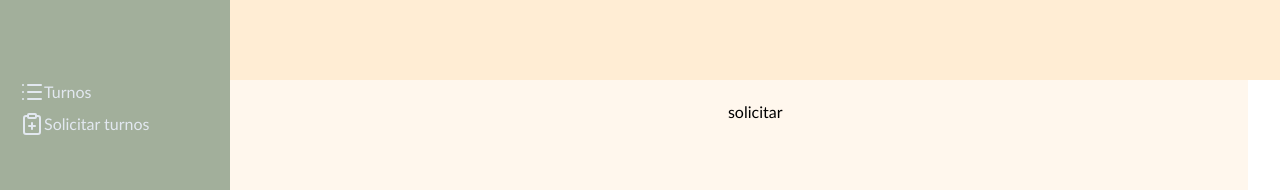
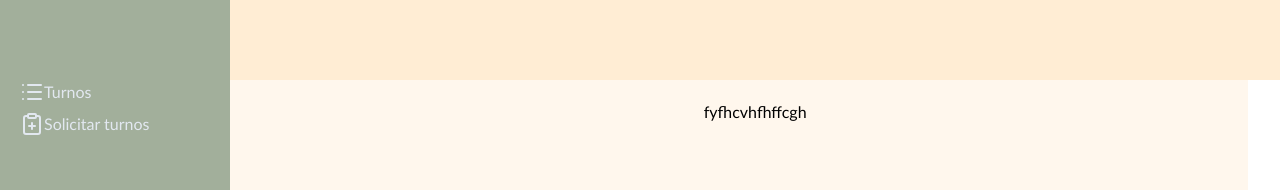
Before and after one commit to FlorenciaCabello655/Clinica-web---proyecto-final, a React (Vite) app: page /paciente in a window 1280 px wide. Both pictures are taken after a click on the button "Solicitar turnos". Shown: the top 190 px of the page. Built offline with nearby package versions, Linux system fonts and the light colour scheme.

Commit message:
panel paciente

```diff
--- a/src/App.jsx
+++ b/src/App.jsx
@@ -7,8 +7,6 @@ import Footer from "./components/footer/footer";
 import Registro from "./pages/registro/registro";
 import IniciarSesion from "./pages/iniciarSesion/iniciarSesion";
 import Paciente from "./pages/paciente/paciente";
-import Turnos from "./components/turnos/turnos"
-import Solicitar from ":/components/solicitar/solicitar"
 
 function App() {
   const [mostrarNavYFoot, setMostrarNavYFoot] = useState(true);
@@ -36,8 +34,6 @@ function App() {
           <Route path="/registro" element={<Registro />} />
           <Route path="/iniciarSesion" element={<IniciarSesion />} />
           <Route path="/paciente" element={<Paciente />} />
-          <Route path="/turnos" element={<Turnos/>} />
-          <Route path="/solicitar" element={<Solicitar />} />
         </Routes>
 
         {mostrarNavYFoot && <Footer></Footer>}
--- a/src/components/solicitar/solicitar.jsx
+++ b/src/components/solicitar/solicitar.jsx
@@ -1,5 +1,8 @@
-function solicitar (){
-
+function Solicitar (){
+return(
+    <> <h1>fyfhcvhfhffcgh</h1>
+    </>
+)
 }
 
-export default solicitar;
+export default Solicitar;
--- a/src/components/turnos/turnos.jsx
+++ b/src/components/turnos/turnos.jsx
@@ -1,5 +1,7 @@
-function turnos(){
-
+function Turnos(){
+return(
+    <h1>gdggfh</h1>
+)
 }
 
-export default turnos;
+export default Turnos;
--- a/src/pages/paciente/paciente.jsx
+++ b/src/pages/paciente/paciente.jsx
@@ -1,5 +1,7 @@
 import { ClipboardPlus, List } from "lucide-react";
 import { useState } from "react";
+import Turnos from "../../components/turnos/turnos";
+import Solicitar from "../../components/solicitar/solicitar";
 
 function paciente() {
   const [seccion, setSeccion] = useState("turnos");
@@ -24,9 +26,9 @@ function paciente() {
         </sidebar>
         <div className="fixed bottom-0 top-20 end-0 start-[18%] overflow-y-auto p-5">
           {seccion === "turnos" ? (
-            <h1>turnos</h1>
+            <Turnos/>
           ) : seccion == "solicitar" ? (
-            <h1>solicitar</h1>
+            <Solicitar/>
           ) : null}
         </div>
       </section>
```
